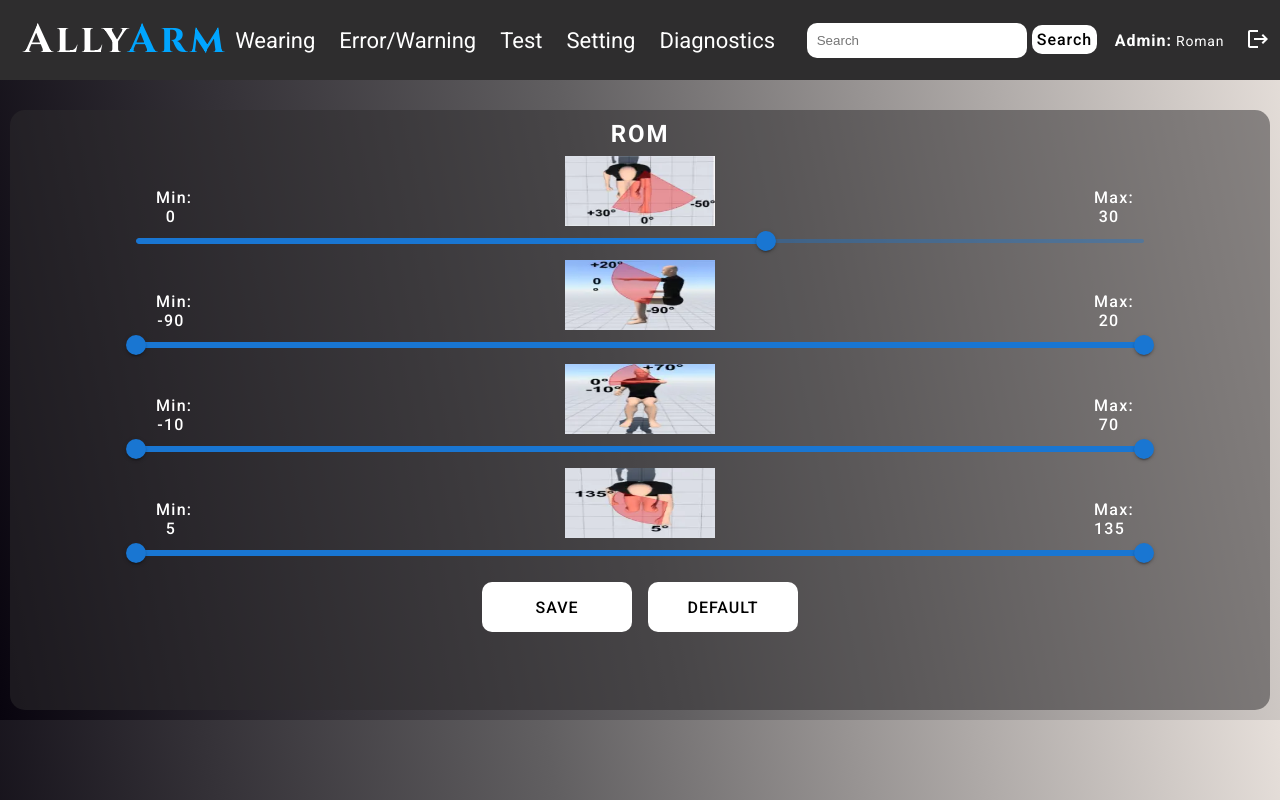
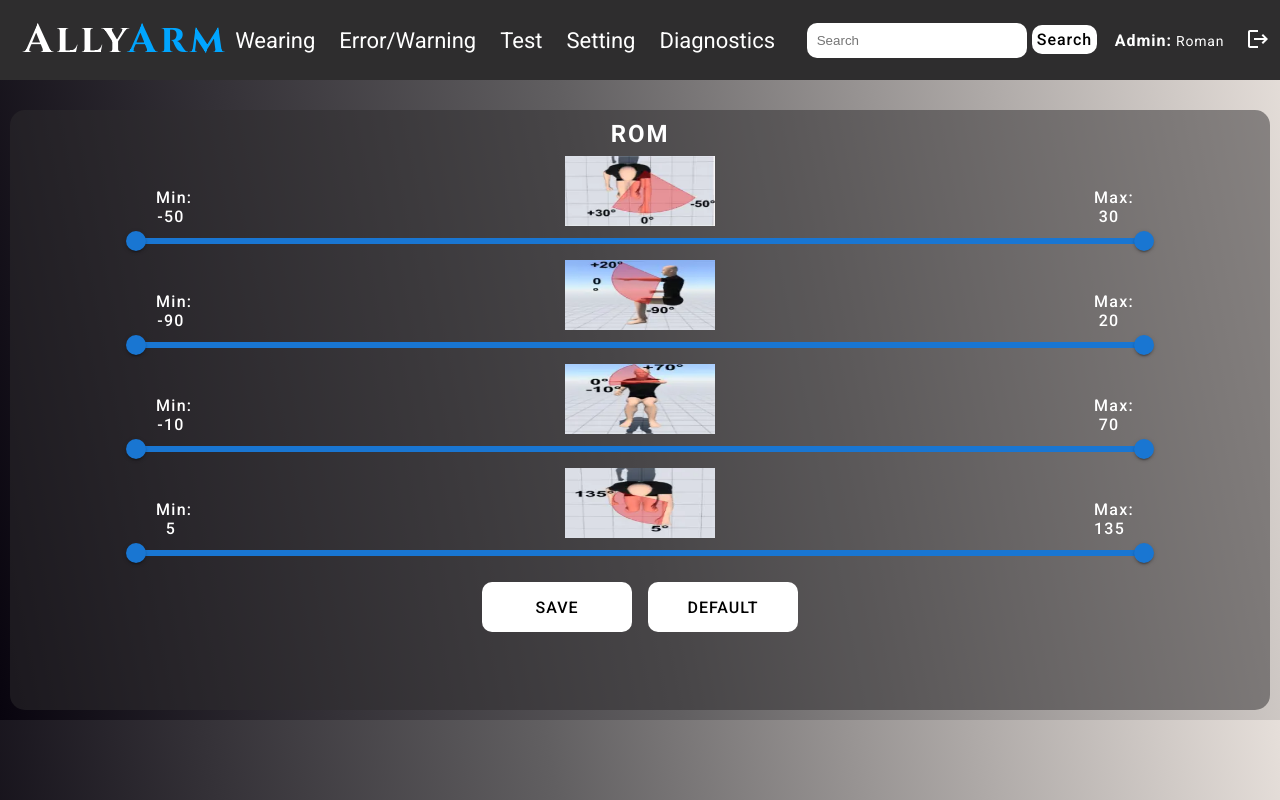
Before and after one commit to KraRo16/MarkUp-Allenaz, a React (Create React App) app: page /rom in a window 1280 px wide. Built offline with nearby package versions, Linux system fonts and the light colour scheme.

Commit message:
Update Rom.jsx

```diff
--- a/src/components/Layout/Setting/ROM/Rom.jsx
+++ b/src/components/Layout/Setting/ROM/Rom.jsx
@@ -1,4 +1,4 @@
-import {React, useState} from 'react';
+import React from 'react';
 import style from './Rom.module.css';
 import { Navbar } from 'components/Layout/Navbar/Navbar';
 import Slider from '@mui/material/Slider';
@@ -11,7 +11,7 @@ const rom = {
 
 export const Rom = () => {
 
-  const [axisValue1, setAxisValue1] = useState(0);
+  // const [axisValue1, setAxisValue1] = useState(0);
 
   return (
     <div className={style.rom_section}>
@@ -20,14 +20,13 @@ export const Rom = () => {
         <h2 className={style.rom_title}>ROM</h2>
           <div className={style.rom_container}>
             <div className={style.rom_value}>
-            <p className={style.rom_slider_value}>Min: {axisValue1}</p>
+            <p className={style.rom_slider_value}>Min: -50</p>
             <img className={style.rom_img} src={rom.axis1} alt="Axis 1" />
             <p className={style.rom_slider_value}>Max: 30</p>
             </div>
               <Slider
                 className={style.rom_slider}
                 defaultValue={[-50, 30]}
-                value={axisValue1}
                 getAriaLabel={() => 'Minimum distance'}
                 valueLabelDisplay="auto"
                 disableSwap
```
